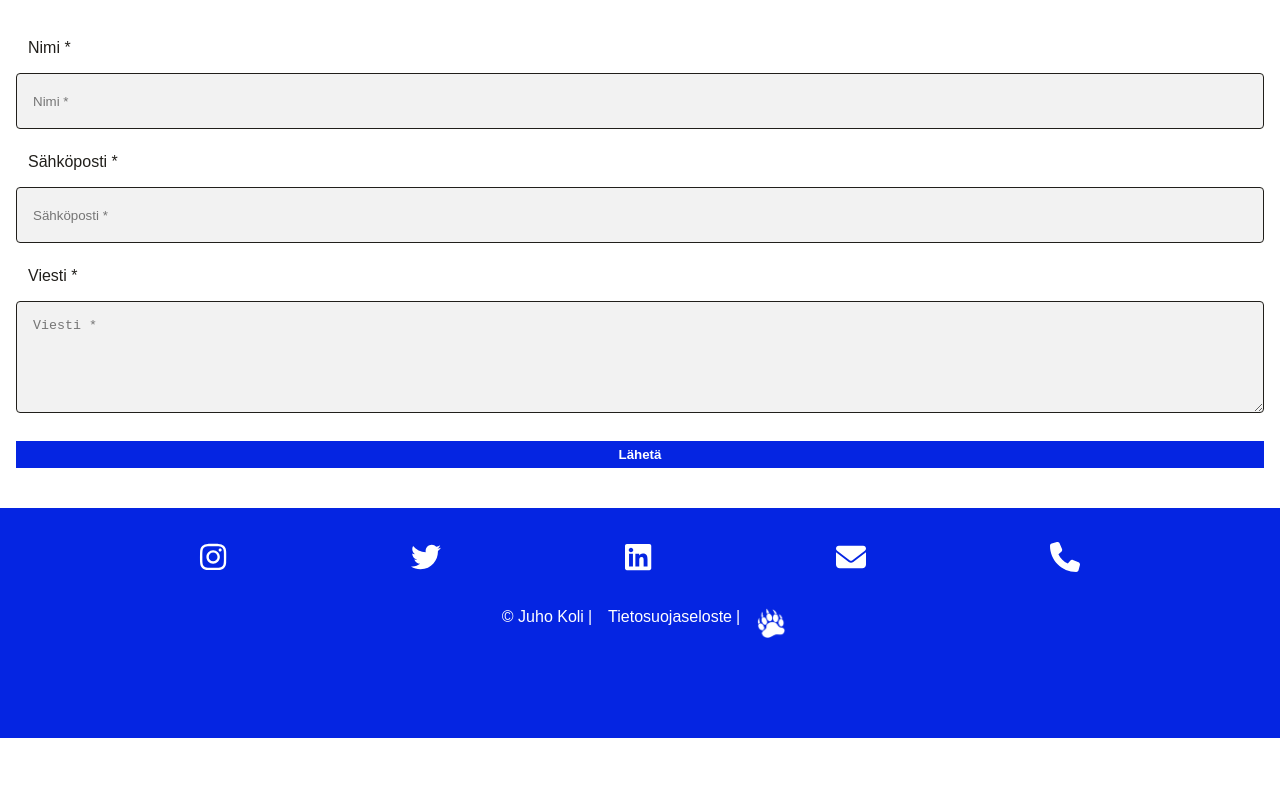
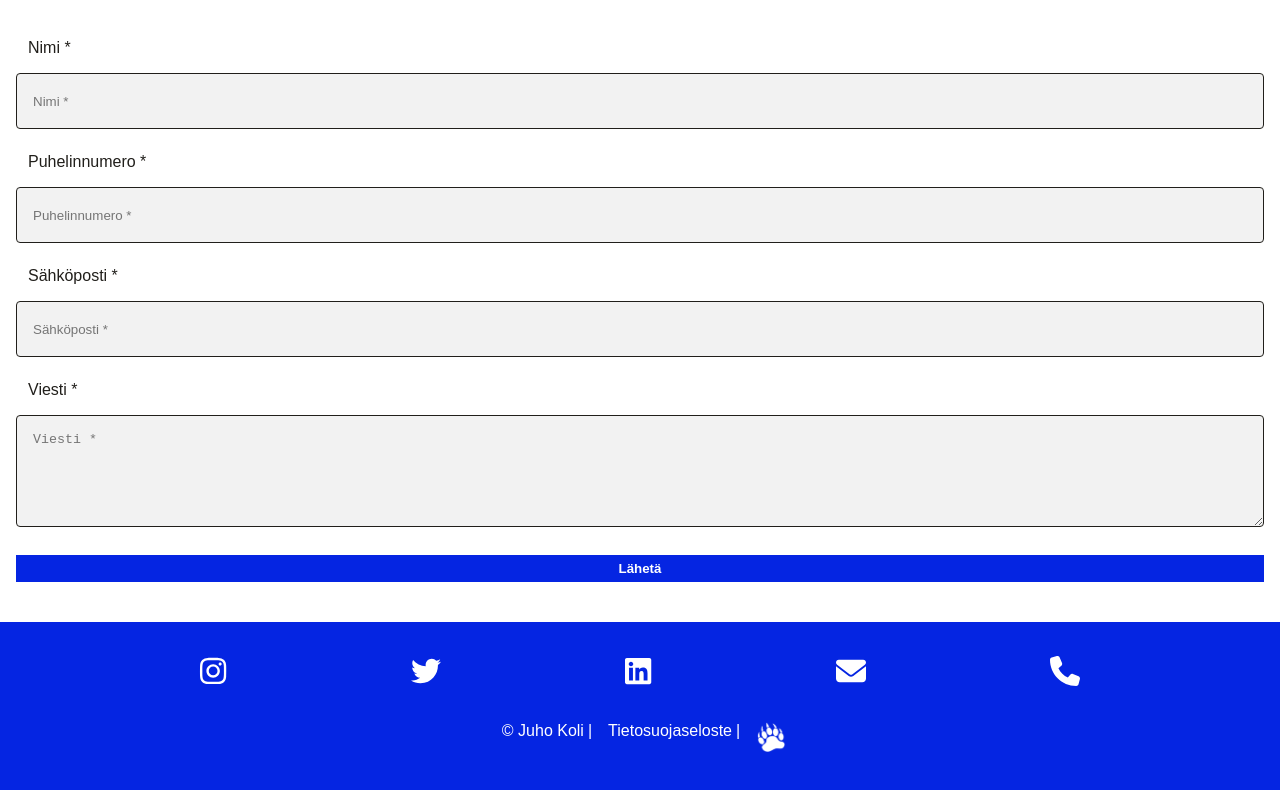
Before and after one commit to otsolap/juhokoli.fi, a Next.js app: page /juho in a window 1280 px wide. Shown: the part 1918-2708 px from the top of the page. Before the commit the page ends 2656 px from the top, so only its background shows below. Built offline with nearby package versions, Linux system fonts and the light colour scheme.

Commit message:
labels more generic and form update

```diff
--- a/components/ContactForm.js
+++ b/components/ContactForm.js
@@ -28,6 +28,17 @@ const ContactForm = ({ contact }) => {
                         />
                     </div>
                     <div className={styles.formControl}>
+                        <label htmlFor="tel">Puhelinnumero *</label>
+                        <input
+                            placeholder="Puhelinnumero *"
+                            type="tel"
+                            autoComplete="tel"
+                            name="tel"
+                            id="tel"
+                            required
+                        />
+                    </div>
+                    <div className={styles.formControl}>
                         <label htmlFor="email">Sähköposti *</label>
                         <input
                             placeholder="Sähköposti *"
@@ -35,7 +46,6 @@ const ContactForm = ({ contact }) => {
                             autoComplete="email"
                             name="email"
                             id="email"
-                            required
                         />
                     </div>
                     <div className={styles.formControl}>
```
Also changed, not shown: public/admin/config.yml (+4 -4 lines).
